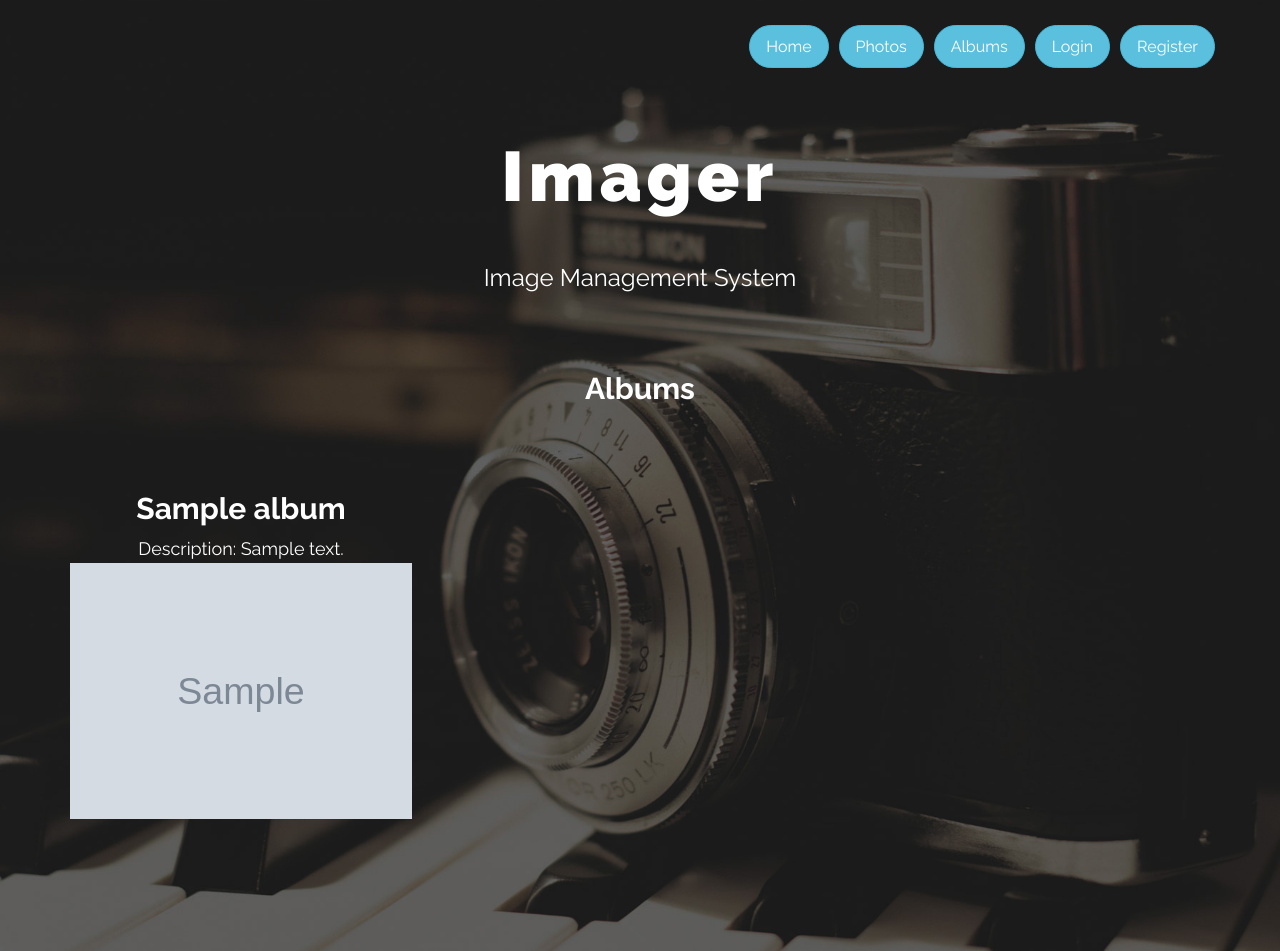
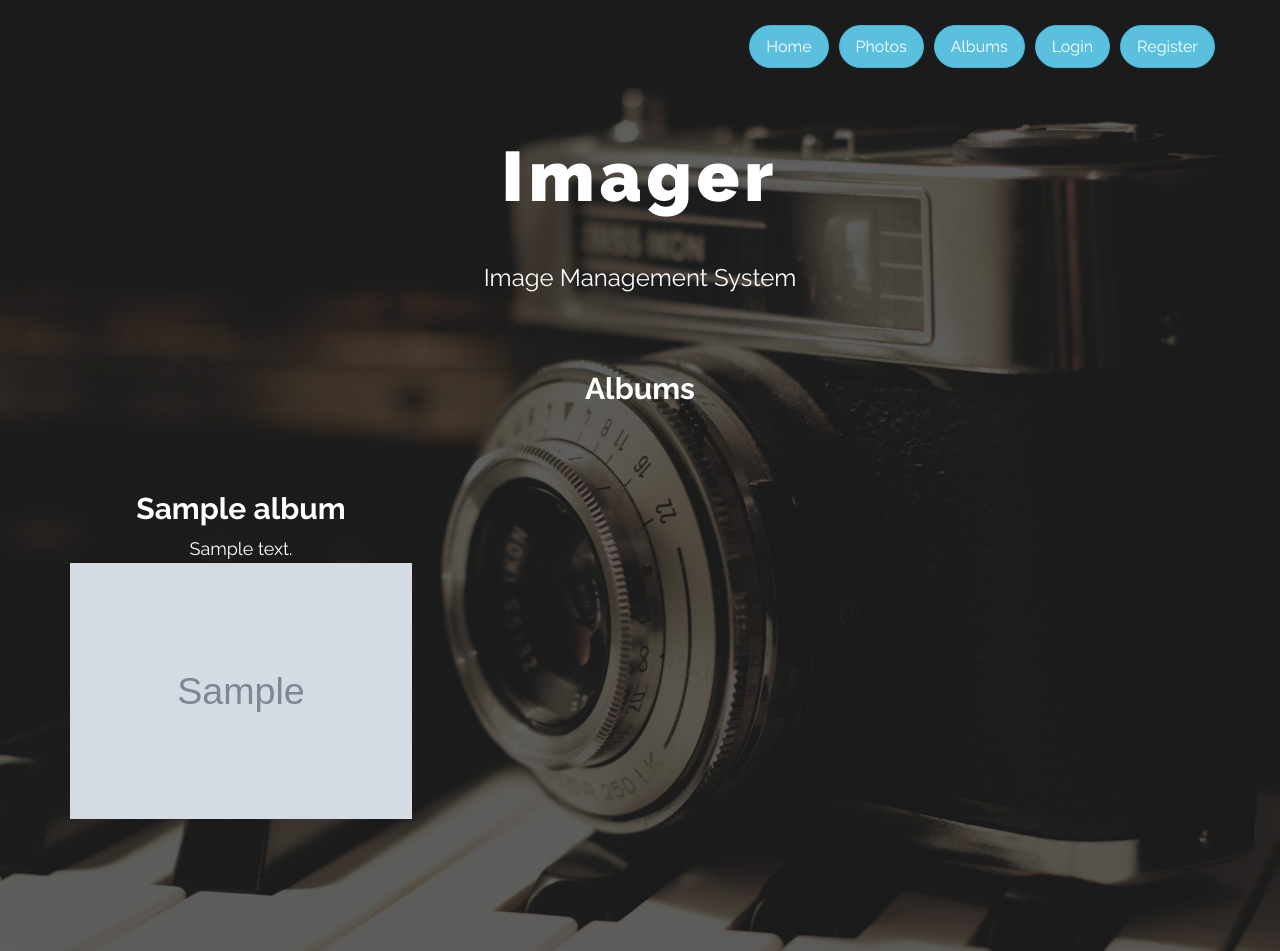
Before and after one commit to serashioda/django-imager, a Django app: page /images/albums/ in a window 1280 px wide. Shown: the top 951 px of the page. Run offline with Django 3.2, Linux system fonts and the light colour scheme; tables that the repository leaves empty hold one stand-in row (values such as "Sample post"); grey boxes marked "Sample" are stand-in pictures; some libraries are stand-ins or nearby versions.

Commit message:
minor syntax fix.

```diff
--- a/imagersite/imager_images/templates/imager_images/albums.html
+++ b/imagersite/imager_images/templates/imager_images/albums.html
@@ -13,7 +13,7 @@
   {% for album in albums %}
   <div>
   <h2>{{ album.title }}</h2>
-  <p>Description: {{ album.description }}
+  <p>{{ album.description }}
   <a href="/images/albums/{{ album.id }}">
     <img src="{{ album.cover.image.url }}" />
   </a>
```
